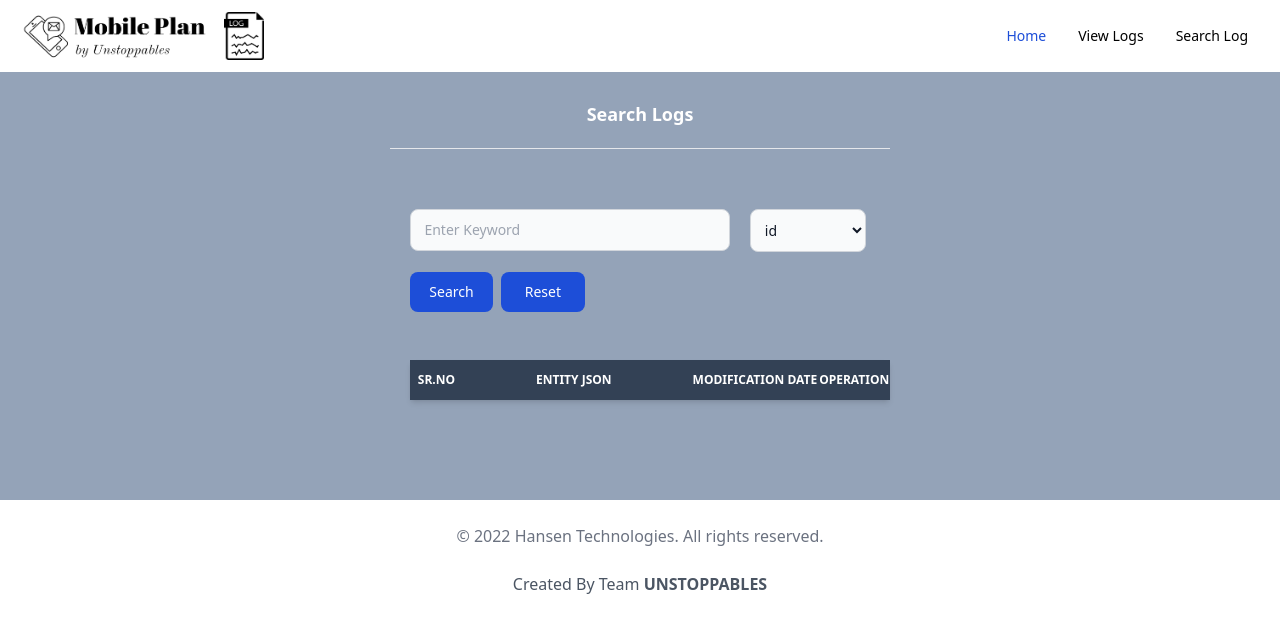
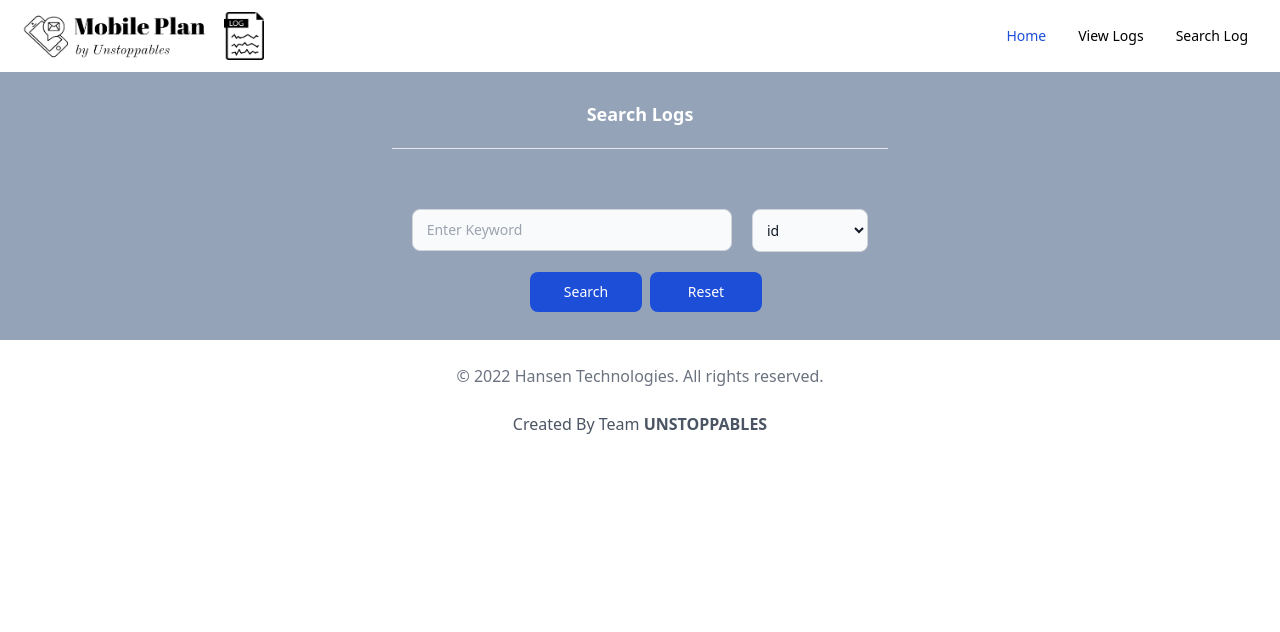
Before and after one commit to Ash1win/audit-log-frontend-unstoppables, a React (Create React App) app: page /app/getbyid in a window 1280 px wide. Shown: the top 632 px of the page. Built offline with nearby package versions, Linux system fonts and the light colour scheme.

Commit message:
Table Changes

```diff
--- a/src/components/GetByIdPage.js
+++ b/src/components/GetByIdPage.js
@@ -45,17 +45,20 @@ export default function GetByIdPage() {
     return (
 
         <div>
+            <div>
 
             {/*Heading*/}
 
             <h3 class="text-center text-white text-lg pt-2"><b>Search Logs</b></h3>
             <hr class="my-5 h-px bg-gray-200 border-0 dark:bg-gray-700"></hr>
 
+
+
             {/*Input Section*/}
 
-            <div class="w-full max-w-full ">
+            <div class="w-full flex flex-col justify-center content-center max-w-full ">
 
-                <div class="flex flex-row pt-5">
+                <div class="flex flex-row justify-center content-center pt-5">
 
                     <div>
                         <input type="text" id="name" onChange={handleId} value={id} class="bg-gray-50 border m-5 border-gray-300 text-gray-900 text-sm rounded-lg focus:ring-blue-500 focus:border-blue-500 block w-80 p-2.5 dark:bg-gray-700 dark:border-gray-600 dark:placeholder-gray-400 dark:text-white dark:focus:ring-blue-500 dark:focus:border-blue-500" placeholder=" Enter Keyword" required="">
@@ -74,31 +77,35 @@ export default function GetByIdPage() {
 
                 </div>
 
-                <button onClick={doGet} class="text-white bg-blue-700 hover:bg-blue-800 w-1/6 ml-5 focus:ring-4 focus:ring-blue-300 font-medium rounded-lg text-sm px-1 py-2.5 mr-2 mb-2 dark:bg-blue-600 dark:hover:bg-blue-700 focus:outline-none dark:focus:ring-blue-800">Search</button>
-                <button onClick={doReset} class="text-white bg-blue-700 hover:bg-blue-800 w-1/6 focus:ring-4 focus:ring-blue-300 font-medium rounded-lg text-sm px-1 py-2.5 mr-2 mb-2 dark:bg-blue-600 dark:hover:bg-blue-700 focus:outline-none dark:focus:ring-blue-800">Reset</button>
-
+                <div class="flex justify-center content-center">
+                <button onClick={doGet} class="text-white bg-blue-700 hover:bg-blue-800 w-28 ml-5 focus:ring-4 focus:ring-blue-300 font-medium rounded-lg text-sm px-1 py-2.5 mr-2 mb-2 dark:bg-blue-600 dark:hover:bg-blue-700 focus:outline-none dark:focus:ring-blue-800">Search</button>
+                <button onClick={doReset} class="text-white bg-blue-700 hover:bg-blue-800 w-28 focus:ring-4 focus:ring-blue-300 font-medium rounded-lg text-sm px-1 py-2.5 mr-2 mb-2 dark:bg-blue-600 dark:hover:bg-blue-700 focus:outline-none dark:focus:ring-blue-800">Reset</button>
+                </div>
             </div>
 
+        </div>
 
-            {/*Table for showing details of selected mobile plan id */}
 
-            <div class=" mt-10 ml-5 overflow-x-auto relative shadow-md mb-20">
+        {/*Table for showing details of selected mobile plan id */}
 
-                <table class="w-full text-sm text-left text-gray-800 dark:text-gray-400 ">
+        {logs &&
+                <div class="min-w-96 p-10">
+
+                <table class="min-w-96 text-left text-sm text-left text-gray-800 dark:text-gray-400 ">
 
                     <thead class="text-xs text-white bg-slate-700 uppercase bg-gray-50 dark:bg-gray-700 dark:text-gray-400">
                         <tr>
-                            <th scope="col" class="py-3 pl-2">
+                            <th scope="col" class="p-4 ">
                                 Sr.No
                             </th>
-                            <th scope="col" class="py-3 px-20">
+                            <th scope="col" class="p-4">
+                                Operation
+                            </th>
+                            <th scope="col" class="p-4 ">
                                 Entity JSON
                             </th>
-                            <th scope="col" class="py-3 ">
+                            <th scope="col" class="p-4 ">
                                 Modification Date
-                            </th>
-                            <th scope="col" class="py-3 ">
-                                Operation
                             </th>
                         </tr>
                     </thead>
@@ -108,16 +115,16 @@ export default function GetByIdPage() {
                             logs && logs.map((log) => {
                                 return (
                                     <tr class="bg-white border-b dark:bg-gray-800 dark:border-gray-700">
-                                        <th scope="row" class="py-4 px-6 font-medium text-gray-900 whitespace-nowrap dark:text-white">
+                                        <th scope="row" class="p-4 font-medium text-gray-900 whitespace-nowrap dark:text-white">
                                             {log.id}
                                         </th>
-                                        <td class="py-4 px-6">
+                                        <td class="p-4 ">
                                             {log.operationType}
                                         </td>
-                                        <td class="py-4 px-6">
+                                        <td class="p-4 ">
                                             {log.entityJson}
                                         </td>
-                                        <td class="py-4 px-6">
+                                        <td class="p-4 ">
                                             {log.modificationDate}
                                         </td>
 
@@ -129,7 +136,7 @@ export default function GetByIdPage() {
 
                 </table>
 
-            </div>
+            </div>}
 
         </div>
     )
```
